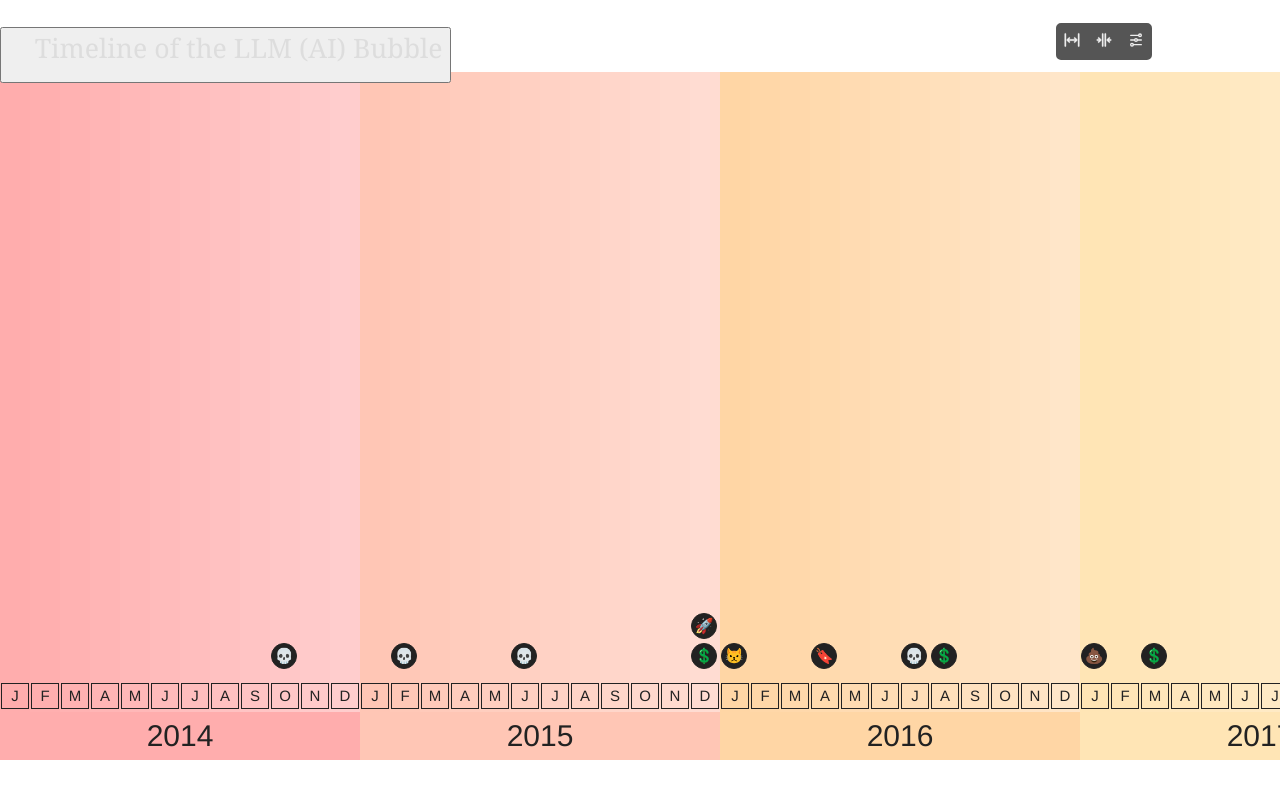
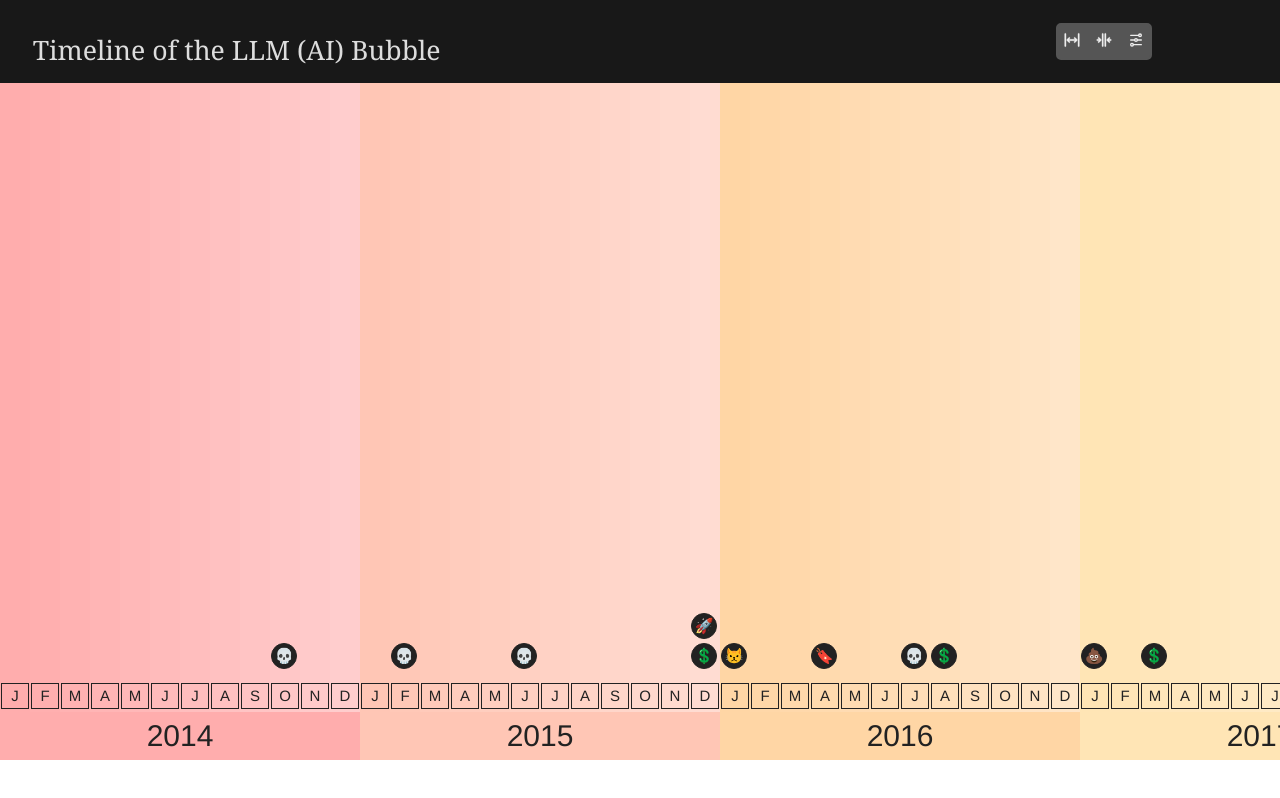
Before and after one commit to Jufebrown/bubble-timeline, a Vue app: page / in a window 1280 px wide. Built offline with nearby package versions, Linux system fonts and the light colour scheme.

Commit message:
made title a link to home screen and styled it

```diff
--- a/src/App.vue
+++ b/src/App.vue
@@ -50,6 +50,14 @@ header {
   justify-content: space-between;
   height: 5.5em;
   align-items: flex-end;
+  background-color: #181818;
+}
+
+.home-button {
+  border: none;
+  background: none;
+  box-shadow: none;
+  cursor: pointer;
 }
 
 .wrapper {
```
